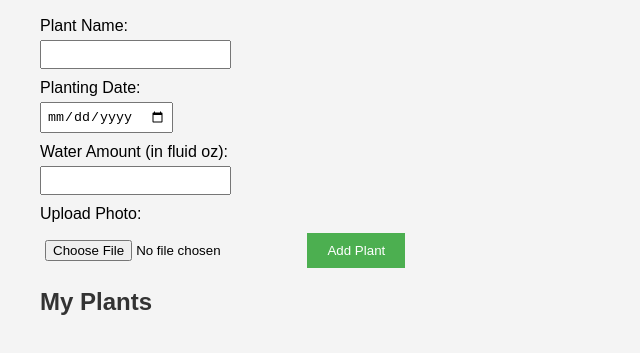
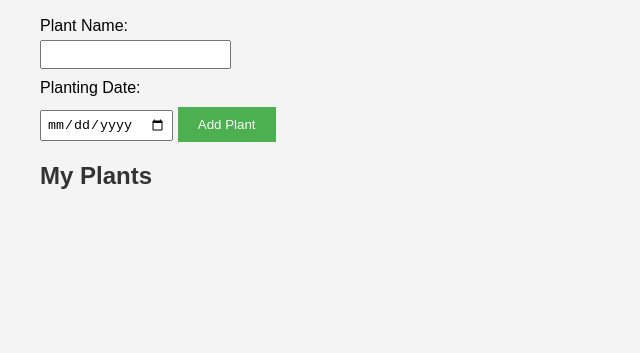
Before and after one commit to johnbuilt/tracker, a plain HTML site: page index.html in a window 1280 px wide. Shown: the part 151-504 px from the top of the page, without its empty margins (0-640 px from the left). Drawn offline with Linux system fonts and the light colour scheme.

Commit message:
Update index.html

```diff
--- a/index.html
+++ b/index.html
@@ -15,10 +15,6 @@
             <input type="text" id="plant-name" required>
             <label for="plant-date">Planting Date:</label>
             <input type="date" id="plant-date" required>
-            <label for="water-amount">Water Amount (in fluid oz):</label>
-            <input type="number" id="water-amount" step="0.1" required>
-            <label for="plant-photo">Upload Photo:</label>
-            <input type="file" id="plant-photo" accept="image/*">
             <button type="submit">Add Plant</button>
         </form>
     </div>
```
